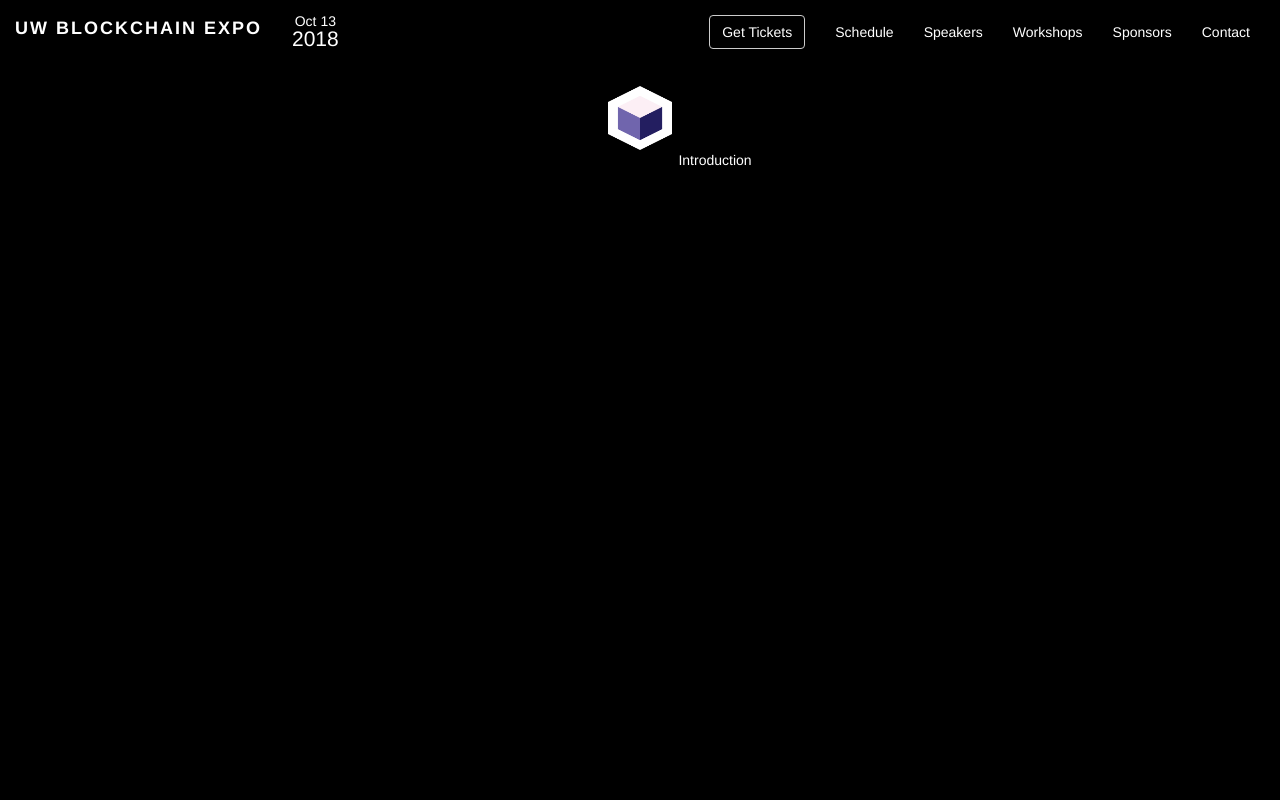
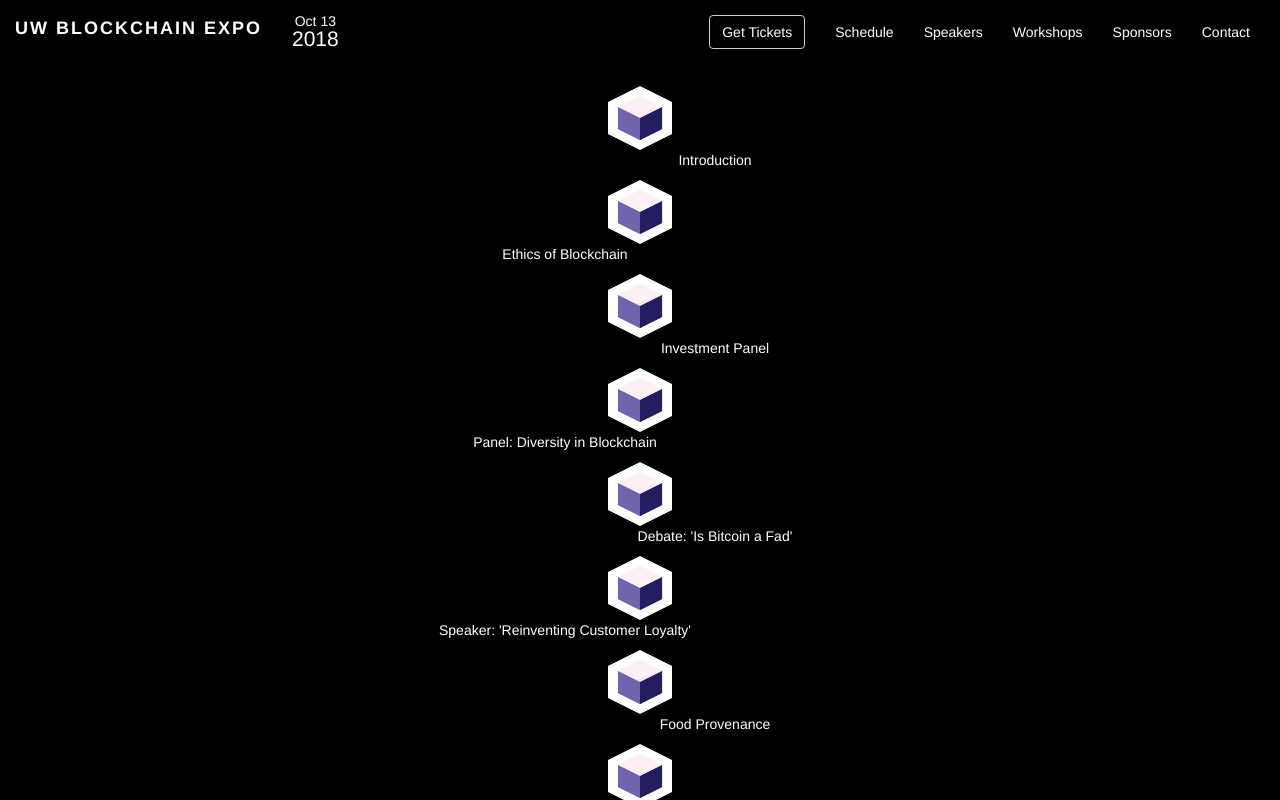
Before and after one commit to uwblockchain/website-expo-2018, a React (Create React App) app: page / in a window 1280 px wide. Both pictures are taken after a click on the button "Schedule". Shown: the top 800 px of the page. Built offline with nearby package versions, Linux system fonts and the light colour scheme.

Commit message:
Added other items to Schedule

```diff
--- a/src/js/Schedule.js
+++ b/src/js/Schedule.js
@@ -1,28 +1,60 @@
 import React from 'react';
-import { Image, Grid, Row, Col, Media } from 'react-bootstrap';
+import { Image, Grid, Row, Col } from 'react-bootstrap';
 import cube from '../img/cube.png';
 
 const col = {
   display: 'block',
   textAlign: 'center',
-}
+};
 
-const body = {
+const leftAlign = {
   color: 'white',
   marginLeft: '150px',
+};
+
+const rightAlign = {
+  color: 'white',
+  marginRight: '150px',
 }
 
 const rightText = {
   textAlign: 'center',
-}
+};
+
+var switchStyling = false;
+
+function handleStyling() {
+  var out;
+  if(switchStyling) {
+    switchStyling = false;
+    out = rightAlign;
+  } else {
+    switchStyling = true;
+    out = leftAlign;
+  }
+  return out;
+};
+
+const Item = (props) => (
+  <Row style={rightText}>
+    <Image width={64} height={64} src={cube} />
+    <p style={handleStyling()}>{props.text}</p>
+  </Row>
+);
 
 const Schedule = () => (
   <Grid>
     <Col style={col}>
-      <Row style={rightText}>
-        <Image width={64} height={64} src={cube} />
-        <p style={body}>Introduction</p>
-      </Row>
+      <Item text="Introduction" />
+      <Item text="Ethics of Blockchain" />
+      <Item text="Investment Panel" />
+      <Item text="Panel: Diversity in Blockchain" />
+      <Item text="Debate: 'Is Bitcoin a Fad'" />
+      <Item text="Speaker: 'Reinventing Customer Loyalty'" />
+      <Item text="Food Provenance" />
+      <Item text="Big Panel: 'Cryptos'" />
+      <Item text="Keynote TBD" />
+      <Item text="Closing Remarks" />
     </Col>
   </Grid>
 );
```
